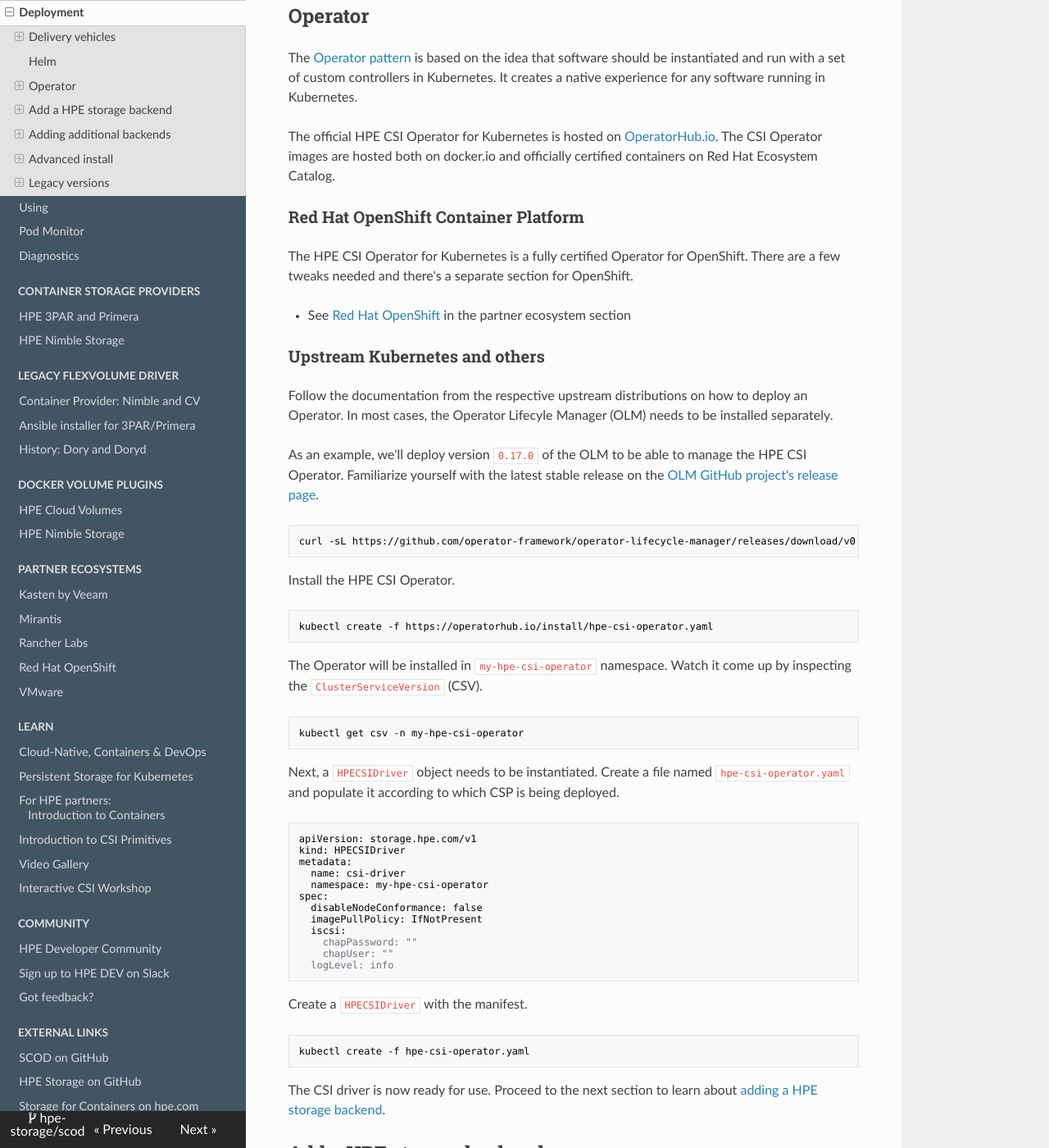
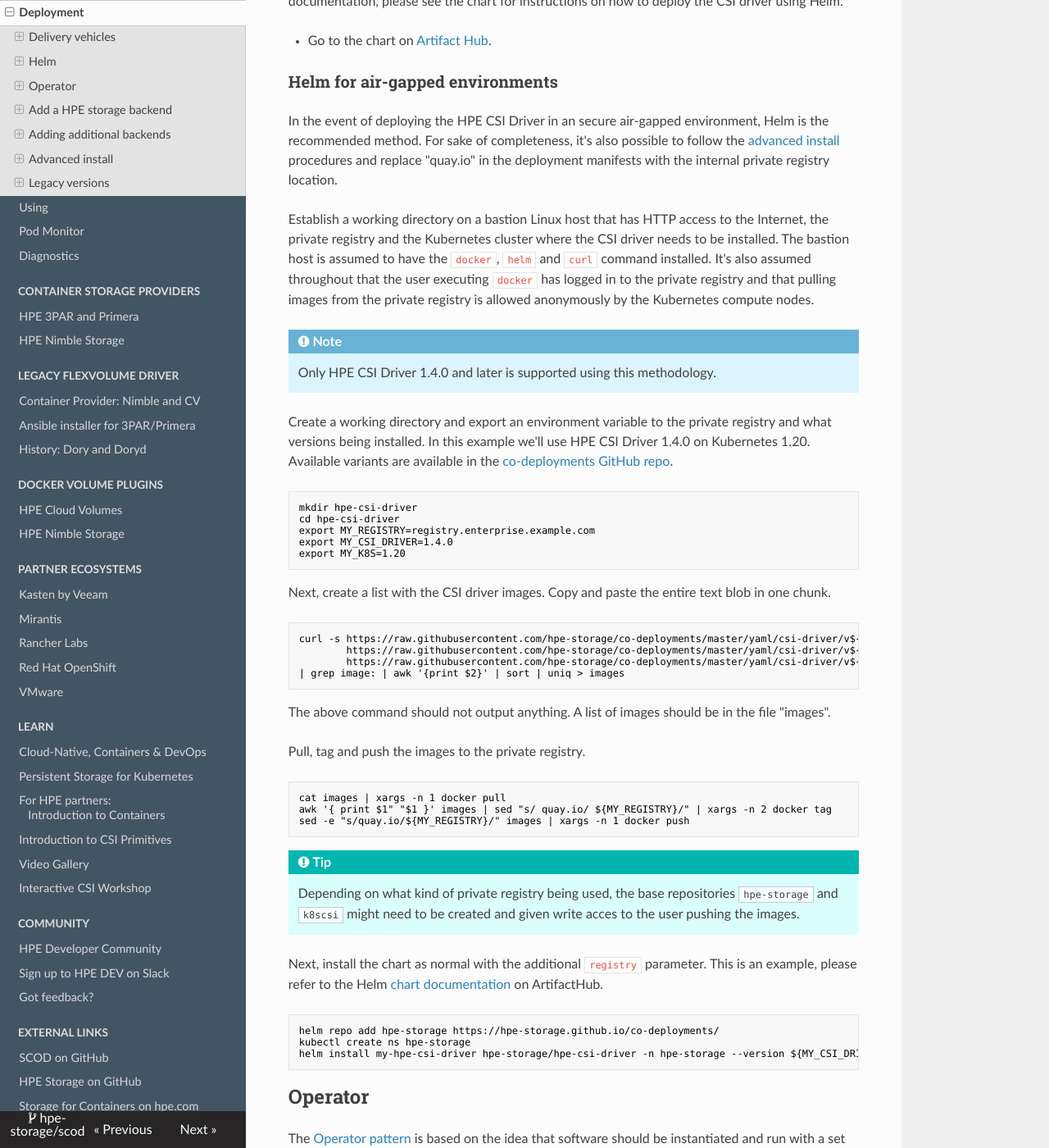
Before and after one commit to hpe-storage/scod, an MkDocs documentation site: the page built from docs/csi_driver/deployment.md, in a window 1280 px wide and 1400 px high, scrolled down 2262 px. Shown: the whole window at 82% size. Built offline with MkDocs 1.6.1, drawn with Linux system fonts in a browser that asks for light colours; nearby versions of some CDN libraries; some of the changed text lies outside the part shown.

Commit message:
Second pass preparing for 1.4.0
Signed-off-by: Michael Mattsson <michael.mattsson@hpe.com>

````diff
--- a/docs/csi_driver/deployment.md
+++ b/docs/csi_driver/deployment.md
@@ -20,6 +20,7 @@
 | HPE Ezmeral Container Platform environment. | The [Helm chart](#helm) |
 | Operator Life-cycle Manager (OLM) environment. | The [CSI operator](#operator) |
 | Unsupported host OS/Kubernetes cluster and like to tinker. | The [advanced install](#advanced_install) |
+| Supported platform in an air-gapped enviornment | The [Helm chart](#helm) using the air-gapped procedure |
 
 !!! error "Undecided?"
     If it's not clear what you should use for your environment, the Helm chart is most likely the correct answer.
@@ -31,6 +32,55 @@
 The official Helm chart for the HPE CSI Driver for Kubernetes is hosted on [Artifact Hub](https://artifacthub.io/packages/helm/hpe-storage/hpe-csi-driver). The chart only supports Helm 3 from version 1.3.0 of the HPE CSI Driver. In an effort to avoid duplicate documentation, please see the chart for instructions on how to deploy the CSI driver using Helm.
 
 - Go to the chart on [Artifact Hub](https://artifacthub.io/packages/helm/hpe-storage/hpe-csi-driver).
+
+### Helm for air-gapped environments
+
+In the event of deploying the HPE CSI Driver in an secure air-gapped environment, Helm is the recommended method. For sake of completeness, it's also possible to follow the [advanced install](#advanced_install) procedures and replace "quay.io" in the deployment manifests with the internal private registry location.
+
+Establish a working directory on a bastion Linux host that has HTTP access to the Internet, the private registry and the Kubernetes cluster where the CSI driver needs to be installed. The bastion host is assumed to have the `docker`, `helm` and `curl` command installed. It's also assumed throughout that the user executing `docker` has logged in to the private registry and that pulling images from the private registry is allowed anonymously by the Kubernetes compute nodes.
+
+!!! note
+    Only HPE CSI Driver 1.4.0 and later is supported using this methodology.
+
+Create a working directory and export an environment variable to the private registry and what versions being installed. In this example we'll use HPE CSI Driver 1.4.0 on Kubernetes 1.20. Available variants are available in the [co-deployments GitHub repo](https://github.com/hpe-storage/co-deployments/tree/master/yaml/csi-driver).
+
+```text
+mkdir hpe-csi-driver
+cd hpe-csi-driver
+export MY_REGISTRY=registry.enterprise.example.com
+export MY_CSI_DRIVER=1.4.0
+export MY_K8S=1.20
+```
+
+Next, create a list with the CSI driver images. Copy and paste the entire text blob in one chunk.
+
+```text
+curl -s https://raw.githubusercontent.com/hpe-storage/co-deployments/master/yaml/csi-driver/v${MY_CSI_DRIVER}/hpe-csi-k8s-${MY_K8S}.yaml \
+        https://raw.githubusercontent.com/hpe-storage/co-deployments/master/yaml/csi-driver/v${MY_CSI_DRIVER}/nimble-csp.yaml \
+        https://raw.githubusercontent.com/hpe-storage/co-deployments/master/yaml/csi-driver/v${MY_CSI_DRIVER}/3par-primera-csp.yaml \
+| grep image: | awk '{print $2}' | sort | uniq > images
+```
+
+The above command should not output anything. A list of images should be in the file "images".
+
+Pull, tag and push the images to the private registry.
+
+```text
+cat images | xargs -n 1 docker pull
+awk '{ print $1" "$1 }' images | sed "s/ quay.io/ ${MY_REGISTRY}/" | xargs -n 2 docker tag
+sed -e "s/quay.io/${MY_REGISTRY}/" images | xargs -n 1 docker push
+```
+
+!!! tip
+    Depending on what kind of private registry being used, the base repositories `hpe-storage` and `k8scsi` might need to be created and given write acces to the user pushing the images.
+
+Next, install the chart as normal with the additional `registry` parameter. This is an example, please refer to the Helm [chart documentation](https://artifacthub.io/packages/helm/hpe-storage/hpe-csi-driver##installing-the-chart) on ArtifactHub.
+
+```text
+helm repo add hpe-storage https://hpe-storage.github.io/co-deployments/
+kubectl create ns hpe-storage
+helm install my-hpe-csi-driver hpe-storage/hpe-csi-driver -n hpe-storage --version ${MY_CSI_DRIVER} --set registry=${MY_REGISTRY}
+```
 
 ## Operator
 
@@ -81,6 +131,7 @@
     chapPassword: ""
     chapUser: ""
   logLevel: info
+  registry: quay.io
 ```
 
 Create a `HPECSIDriver` with the manifest.
````
Also changed, not shown: docs/csi_driver/using.md (+7 -7 lines).
